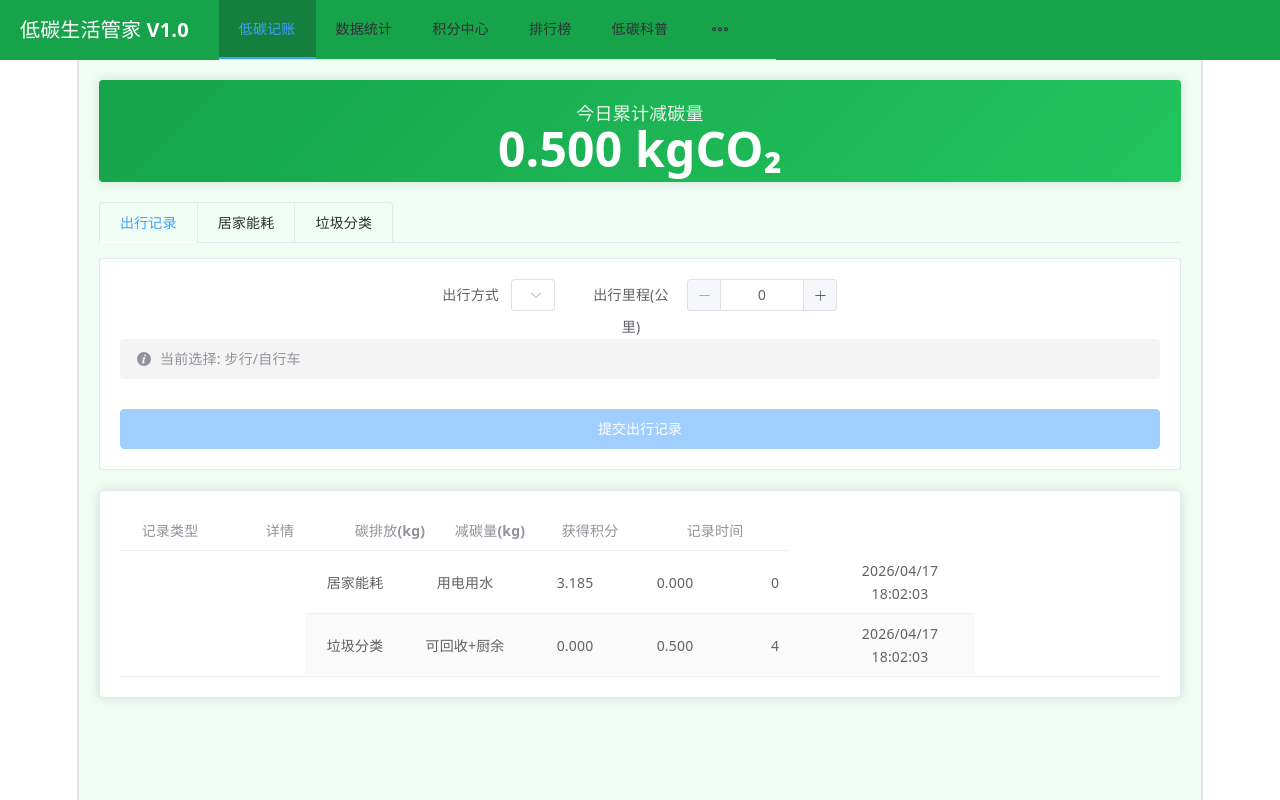
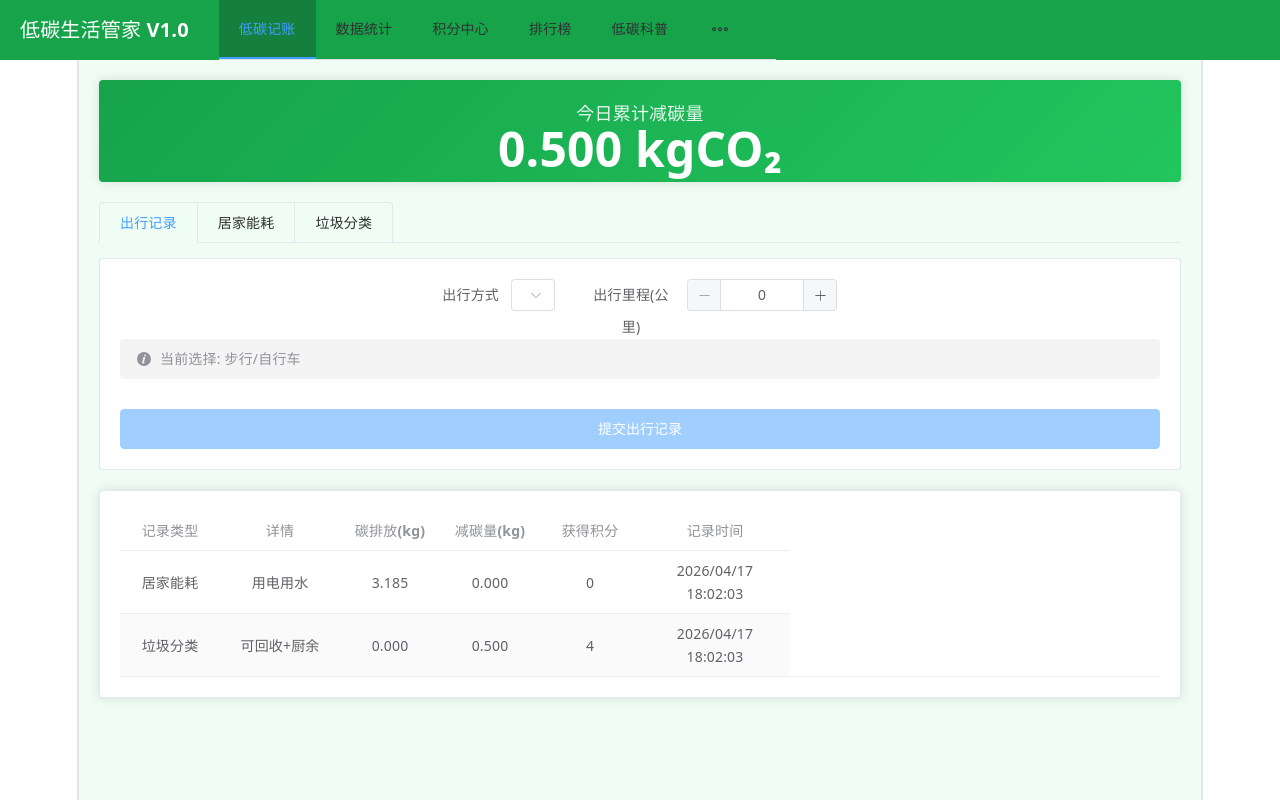
Before and after one commit to onezms/low-carbon-app, a Vue app: page /index in a window 1280 px wide. Built offline with nearby package versions, Linux system fonts and the light colour scheme; sample sign-in values are in the browser's storage.

Commit message:
fix: 修改表格样式，将表头和滚动条包装器改为flex布局

```diff
--- a/src/views/Index.vue
+++ b/src/views/Index.vue
@@ -410,4 +410,14 @@ onMounted(() => {
   margin-left: 0 !important;
   padding-left: 0 !important;
 }
+
+/* 修改表格表头包装器为flex布局 */
+:deep(.el-table__header-wrapper) {
+  display: flex !important;
+}
+
+/* 修改表格滚动条包装器为flex布局 */
+:deep(.el-scrollbar__wrap) {
+  display: flex !important;
+}
 </style>
```
